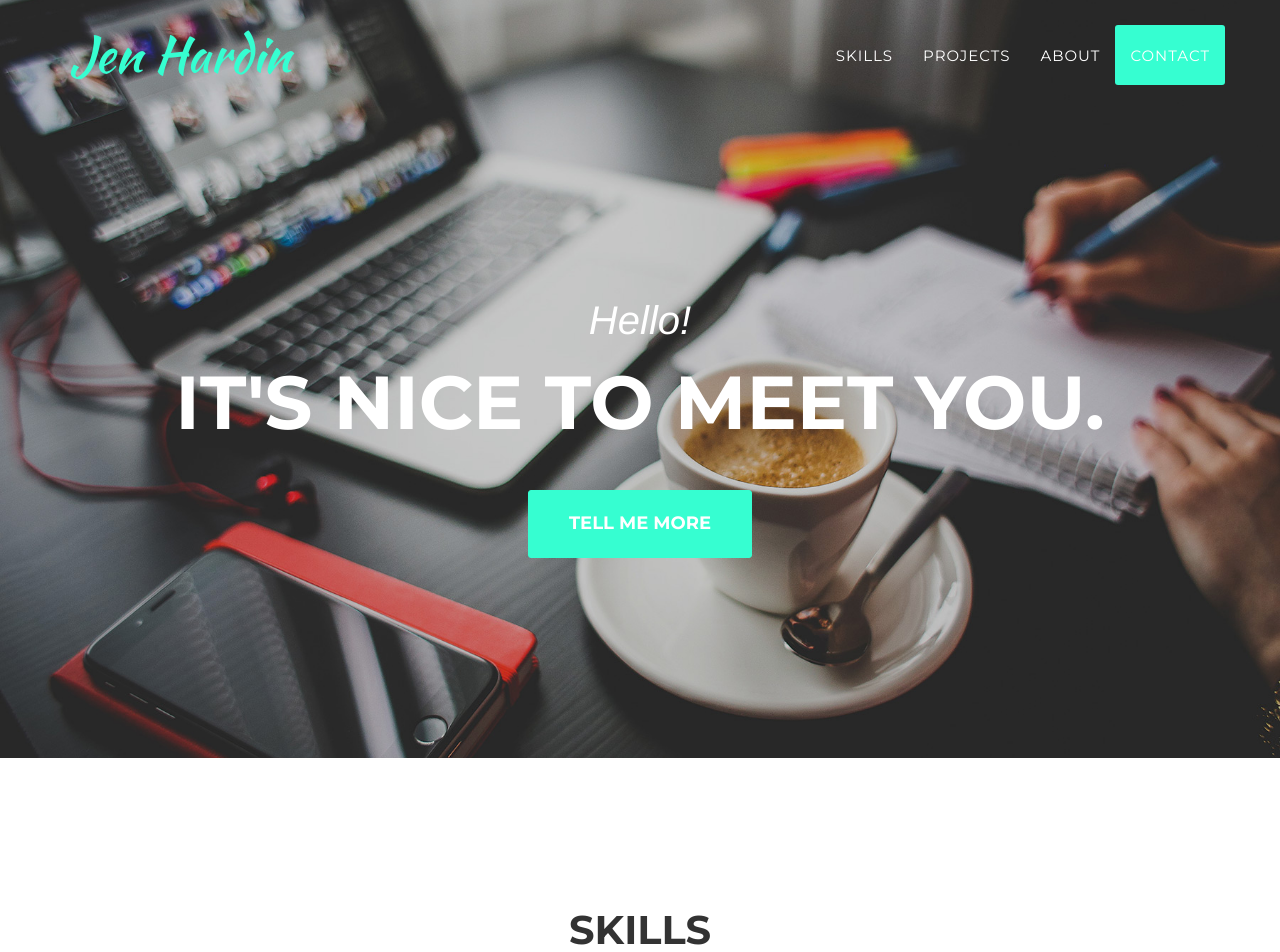
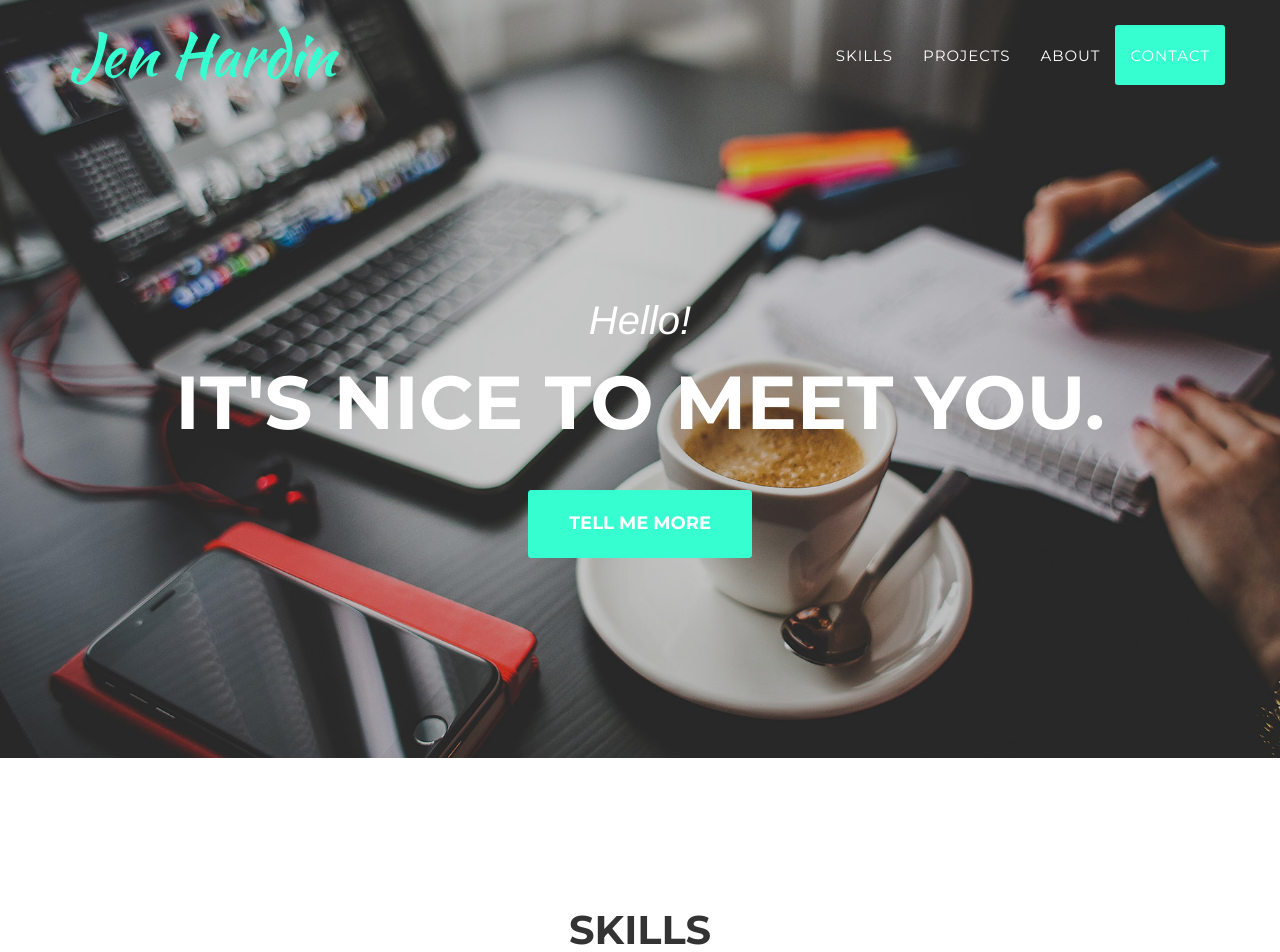
Before and after one commit to jenhardin/jenhardin.github.io, a Jekyll site: the page built from index.html, in a window 1280 px wide. Shown: the top 952 px of the page. Built offline with Jekyll 4.4.1, drawn with Linux system fonts in a browser that asks for light colours; some web fonts are replaced.

Commit message:
Update header.html

```diff
--- a/_includes/header.html
+++ b/_includes/header.html
@@ -9,7 +9,7 @@
                     <span class="icon-bar"></span>
                     <span class="icon-bar"></span>
                 </button>
-                <a class="navbar-brand page-scroll" href="#page-top" style="font-size:50px" >{{site.title}}</a>
+                <a class="navbar-brand page-scroll" href="#page-top" style="font-size:60px" >{{site.title}}</a>
             </div>
 
             <!-- Collect the nav links, forms, and other content for toggling -->
```
